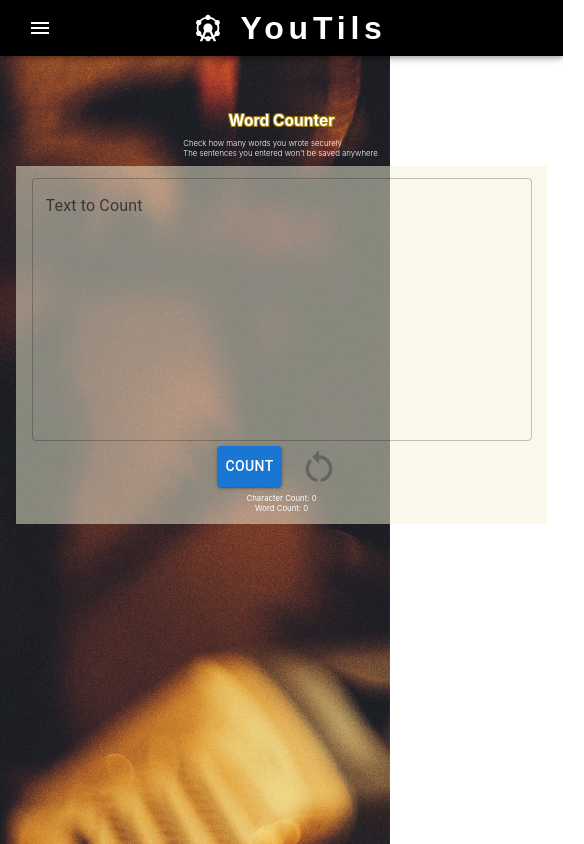
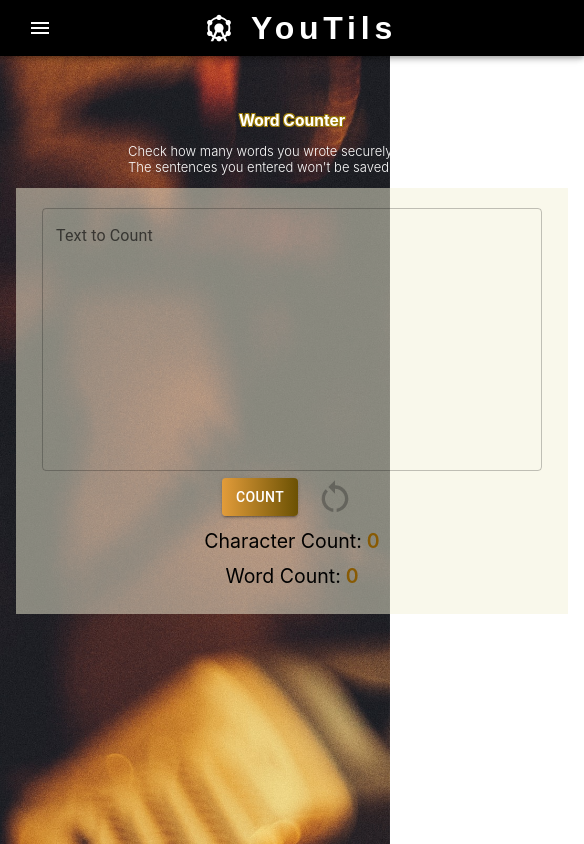
Before and after one commit to azurerr/YouTils, a React (Create React App) app: page /wordcounter in a window 390 px wide. Shown: the whole page, 584 px wide, since content can reach past the window. Built offline with nearby package versions, Linux system fonts and the light colour scheme; no server answers; a web font is replaced by a local one.

Commit message:
Added an error handling

```diff
--- a/src/components/WordCounter.js
+++ b/src/components/WordCounter.js
@@ -8,33 +8,44 @@ export default function WordCounter() {
     const [wordCount, setWordCount] = useState(0);
     const [charCount, setCharCount] = useState(0);
     const [textInput, setTextInput] = useState('');
+    const [textFieldError, setTextFieldError] = useState(false);
 
     const handleClick = () => {
         const trimmedInput = textInput.trim();
         if (trimmedInput === '') {
+            setTextFieldError(true);
             setWordCount(0);
             setCharCount(0);
         } else {
+            setTextFieldError(false);
             const words = trimmedInput.split(/\s+/);
             setWordCount(words.length);
             setCharCount(textInput.length);
         }
     }
 
-    const initialize = () => {
+    const handleReset = () => {
         setTextInput('');
         setWordCount(0);
         setCharCount(0);
+        setTextFieldError(false);
+    };
+
+    const handleInputChange = (e) => {
+        setTextInput(e.target.value);
+        if (e.target.value.trim() !== '') {
+            setTextFieldError(false);
+        }
     };
 
     return (
         <div className='counter-body'>
             <h1 className='counter-title'>Word Counter</h1>
-            <h4 className='counter-description'>Check how many words you wrote securely. <br />
-                The sentences you entered won't be saved anywhere.</h4>
+            <h4 className='counter-description'>
+                Check how many words you wrote securely. <br />
+                The sentences you entered won't be saved anywhere.
+            </h4>
             <Box className='counter-box'>
-
-
                 <TextField
                     id="counter-textfield"
                     label="Text to Count"
@@ -42,9 +53,9 @@ export default function WordCounter() {
                     fullWidth
                     rows={10}
                     value={textInput}
-                    onChange={(e) => setTextInput(e.target.value)}></TextField>
-
-
+                    error={textFieldError}
+                    helperText={textFieldError ? 'Please enter text' : ''}
+                    onChange={handleInputChange}></TextField>
                 <div>
                     <Button
                         className="counter-button"
@@ -54,14 +65,19 @@ export default function WordCounter() {
                         Count
                     </Button>
                     < Button
-                        onClick={() => initialize()}
+                        onClick={handleReset}
                         sx={{ color: 'white' }}
                         disabled={textInput === ''}>
                         <RestartAltIcon sx={{ fontSize: 40 }}></RestartAltIcon>
                     </Button >
                 </div>
-                <div className="char-count">Character Count: {charCount}</div>
-                <div className="word-count">Word Count: {wordCount}</div>
+                <div className="counter-result">
+                    Character Count:
+                    <span className='counter-number'> {charCount}</span>
+                </div>
+                <div className="counter-result">
+                    Word Count:
+                    <span className='counter-number'> {wordCount}</span></div>
             </Box>
         </div>
     );
--- a/src/components/WordCounter.scss
+++ b/src/components/WordCounter.scss
@@ -44,12 +44,12 @@
 }
 
 button.counter-button {
-    border-color: #8d0582;
+
+    background: linear-gradient(to right, #e29c3a, #6b5103);
     color: white;
     font-weight: 500;
     margin: 0 5px;
-    padding: 8px;
-    min-width: 45px;
+    padding: .5em 1em;
 
   &:hover {
     color: $hover-color-light;
@@ -68,13 +68,6 @@ button.active-button-picks {
   box-shadow: 0 0 2px 1px rgba(255, 255, 255, 0.7);
 }
 
-// button.button-picks.contained,
-// button.button-largest.contained {
-//   background-color: #8d0582; /* Set the background color for the 'contained' variant */
-//   color: $hover-color-light; /* Set the text color for the 'contained' variant */
-//   box-shadow: none; /* Remove box shadow for the 'contained' variant */
-//   border: 2px solid #8d0582; /* Add border for the 'contained' variant */
-// }
 
 .lottery-input {
   color: white !important;
@@ -84,61 +77,35 @@ button.active-button-picks {
   margin: 0 3px !important;
 }
 
-.lottery-checkbox {
-  background-color: white !important;
-  width: 18px;
-  height: 18px;
-  border-radius: 20% !important;
-  margin: 0 0.5em !important;
-
-}
 
 .button-generate {
-  background: linear-gradient(to right, #af2992, #bf0603);
+  background: linear-gradient(to right, #d7c246, #816e06);
   font-weight: bold;
 }
 
-.lottery-numbers {
-  color: #af2992;
-  font-weight: 400;
-  font-size: 1.5em;
+
+.counter-result {
+    font-size: 1.5em;
+    color: black;
+    padding: .3em;
+  }
+.counter-number {
+  color: #885a03;
+  font-weight: 600;
+  //font-size: 1.5em;
 }
 .errorMsg {
   color: rgb(236, 86, 86);
 }
 
-.lottery-circle {
-  display: flex;
-  align-items: center;
-  justify-content: center;
-  width: 50px;
-  height: 50px;
-  border-radius: 50%;
-  background:linear-gradient(to right,  #f0adea,  #ce46c2);
-  margin: 10px;
-  line-height: 30px;
-  text-align: center;
-  animation: appearAnimation 1s ease forwards;
-  box-shadow: 0 4px 8px rgba(0, 0, 0, 0.1);
-  opacity: 0;
-}
 
-@keyframes appearAnimation {
-  to {
-    opacity: 1;
-  }
-}
 
-.lottery-current-number {
-  font-size: 24px;
-  color: black;
-}
 
 @media (max-width: 768px) {
   .home-body {
     font-size: 15px;
   }
-  .lottery-description, .lottery-box {
+  .counter-description, .counter-box {
     font-size: 13px;
 
   }
```
